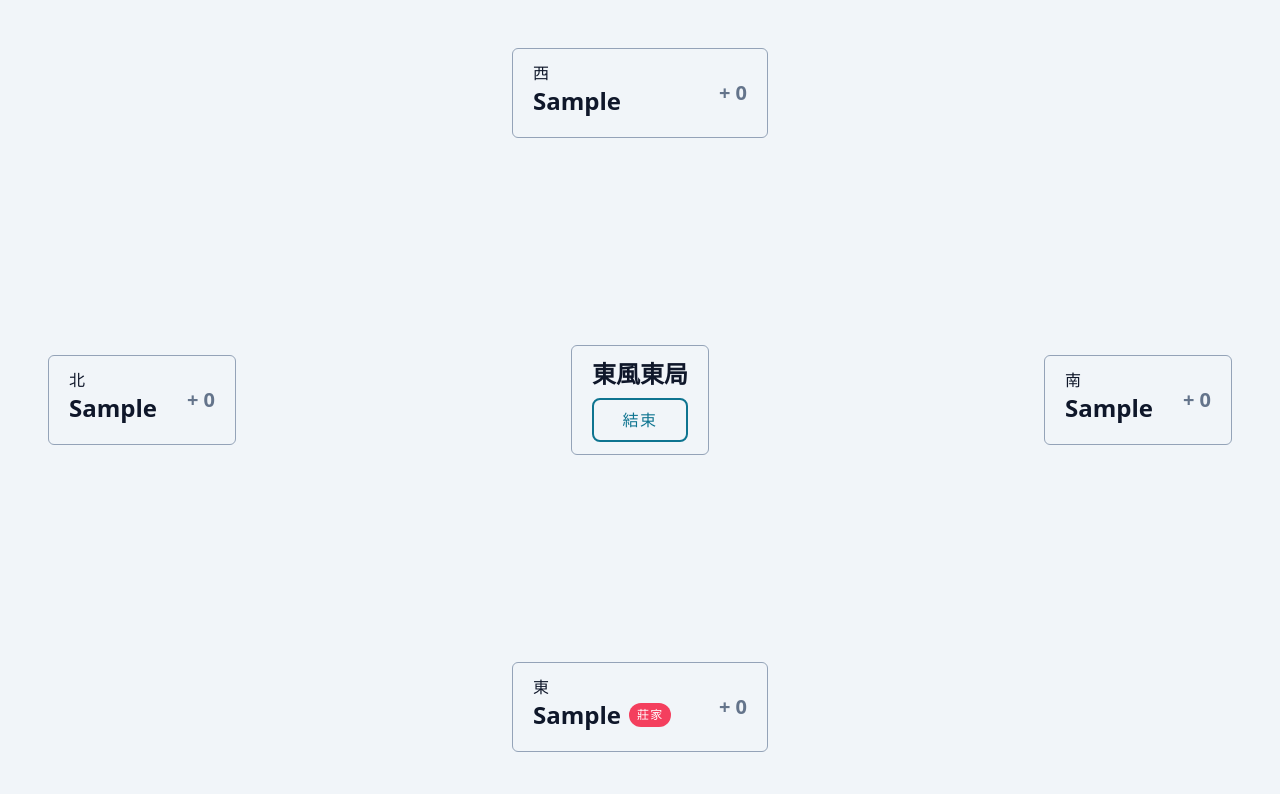
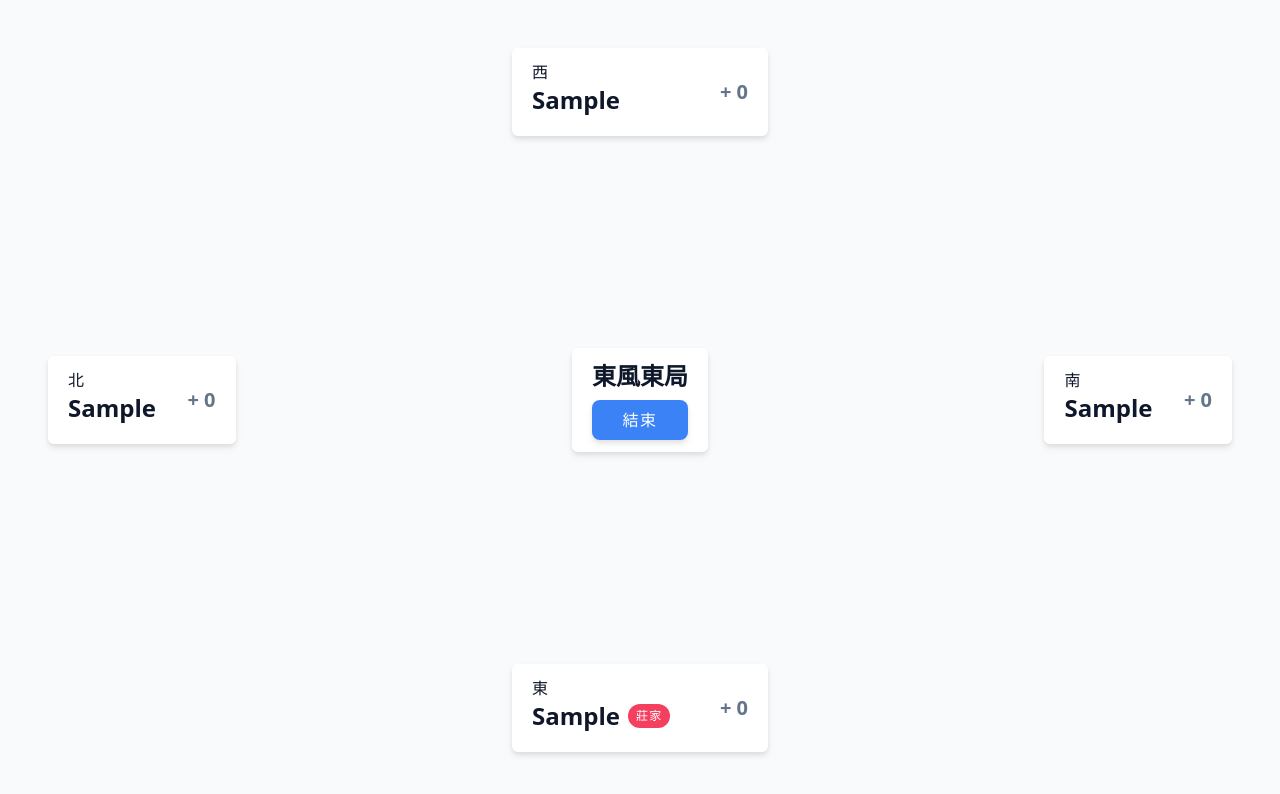
Before and after one commit to 1weiho/mahjong-scoreboard, a React (Vite) app: page /mahjong-scoreboard/create-game in a window 1280 px wide. Both pictures are taken after typing "Sample", "Sample", "Sample", "Sample" into the empty fields and a click on the button "儲存". Shown: the top 794 px of the page. Built offline with nearby package versions, Linux system fonts and the light colour scheme.

Commit message:
feat: update card ui style

```diff
--- a/src/App.tsx
+++ b/src/App.tsx
@@ -6,7 +6,7 @@ import Homepage from "./pages/Homepage"
 
 function App() {
   return (
-    <div className="h-screen w-screen bg-slate-100 flex flex-col items-center text-slate-900">
+    <div className="h-screen w-screen bg-slate-50 flex flex-col items-center text-slate-900">
       <Routes>
         <Route path="/" element={<Homepage />} />
         <Route path="/create-game" element={<CreateGame />} />
--- a/src/components/GamePanel.tsx
+++ b/src/components/GamePanel.tsx
@@ -5,11 +5,11 @@ interface Props {
 
 const GamePanel = ({ windName, roundName }: Props) => {
   return (
-    <div className="border border-slate-400 rounded-md px-5 py-3 flex flex-col text-center">
+    <div className="bg-white drop-shadow-md hover:drop-shadow-lg duration-200 rounded-md px-5 py-3 flex flex-col text-center">
       <span className="text-2xl font-semibold mb-2">
         {windName}風{roundName}局
       </span>
-      <button className="border-cyan-700 border-2 rounded-lg px-3 py-2 w-24 text-cyan-700 hover:bg-cyan-700 hover:text-white duration-150 tracking-widest">
+      <button className="bg-blue-500 text-white drop-shadow-md hover:drop-shadow-lg rounded-lg px-3 py-2 w-24 duration-200 tracking-widest">
         結束
       </button>
     </div>
--- a/src/components/PlayerCard.tsx
+++ b/src/components/PlayerCard.tsx
@@ -11,7 +11,7 @@ function PlayerCard({ wind, name, score, dealerWind }: Props) {
   console.log(wind, dealerWind)
 
   return (
-    <div className="border border-slate-400 rounded-md px-5 py-3 w-64 h-fit flex items-center justify-between">
+    <div className="bg-white drop-shadow-md hover:drop-shadow-lg duration-200 rounded-md px-5 py-3 w-64 h-fit flex items-center justify-between">
       <div className="flex flex-col">
         <span>{wind.name}</span>
         <div className="flex items-center space-x-2 mb-2">
--- a/src/components/PlayerNameInput.tsx
+++ b/src/components/PlayerNameInput.tsx
@@ -5,7 +5,7 @@ interface Props {
 
 const PlayerNameInput = ({ wind, setPlayer }: Props) => {
   return (
-    <div className="border border-slate-400 rounded-md px-5 py-3 w-64 flex flex-col text-start">
+    <div className="bg-white drop-shadow-md hover:drop-shadow-lg duration-200 rounded-md px-5 py-3 w-64 flex flex-col text-start">
       <span className="text-2xl font-semibold mb-2">{wind}風</span>
       <input
         className="text-slate-700 bg-transparent outline-none"
--- a/src/pages/CreateGame.tsx
+++ b/src/pages/CreateGame.tsx
@@ -46,7 +46,7 @@ const CreateGame = () => {
           <PlayerNameInput wind="北" setPlayer={setPlayer4} />
         </div>
         <button
-          className="border-cyan-700 border-2 rounded-lg px-3 py-2 w-24 text-cyan-700 hover:bg-cyan-700 hover:text-white duration-150 tracking-widest"
+          className="bg-blue-500 text-white drop-shadow-md hover:drop-shadow-lg rounded-lg px-3 py-2 w-24 duration-200 tracking-widest"
           type="submit"
         >
           儲存
--- a/src/pages/Homepage.tsx
+++ b/src/pages/Homepage.tsx
@@ -9,14 +9,14 @@ const Homepage = () => {
       <div className="flex space-x-6">
         <Link
           to="create-game"
-          className="border border-slate-400 rounded-md px-5 py-3 w-64 flex flex-col text-start hover:bg-slate-50 duration-200"
+          className="bg-white drop-shadow-md rounded-md px-5 py-3 w-64 flex flex-col text-start hover:drop-shadow-lg duration-200"
         >
           <span className="text-2xl font-semibold mb-2">創建遊戲</span>
           <span className="text-slate-700">創建一個新的遊戲，並設定玩家名稱</span>
         </Link>
         <Link
           to="game-history"
-          className="border border-slate-400 rounded-md px-5 py-3 w-64 flex flex-col text-start hover:bg-slate-50 duration-200"
+          className="bg-white drop-shadow-md rounded-md px-5 py-3 w-64 flex flex-col text-start hover:drop-shadow-lg duration-200"
         >
           <span className="text-2xl font-semibold mb-2">歷史紀錄</span>
           <span className="text-slate-700">檢視所有歷史紀錄，可查看詳細遊戲結果</span>
```
